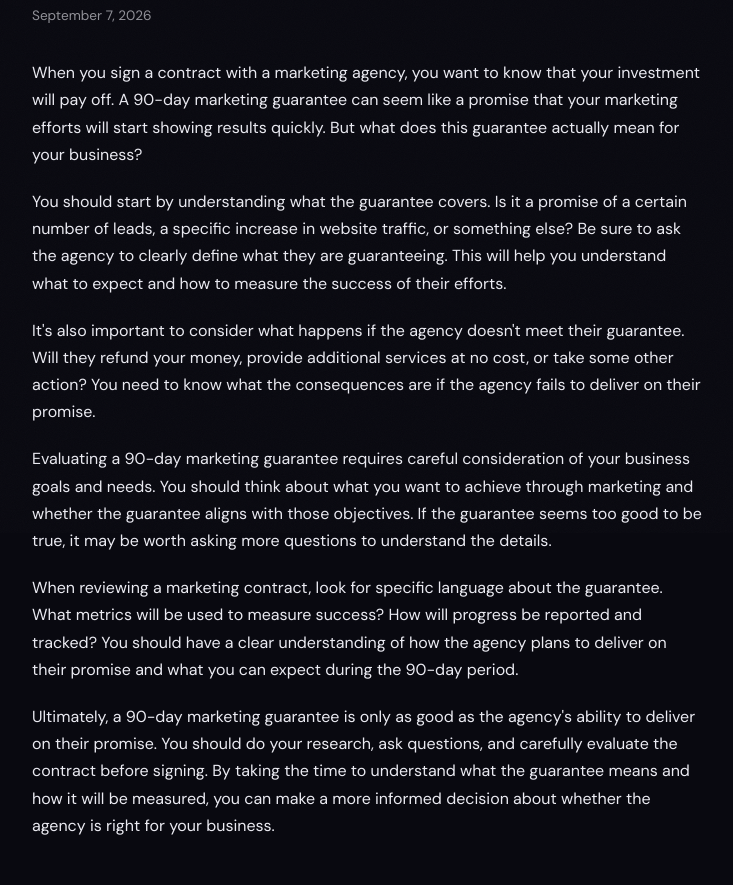
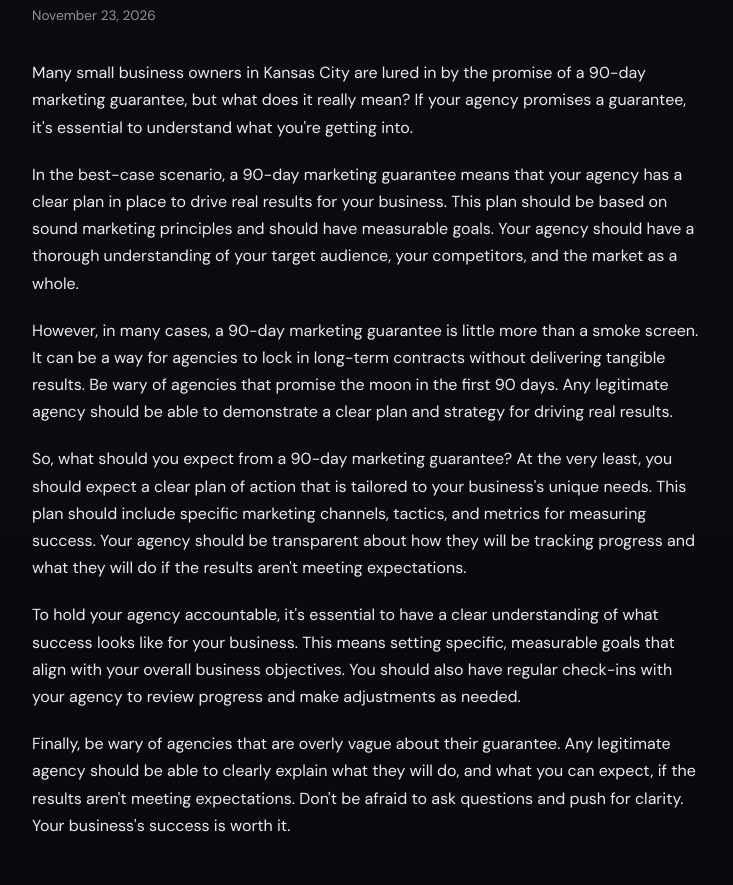
Before and after one commit to Jamitheone/staley-social-website, a plain HTML site: page blog/what-a-90-day-marketing-guarantee-actually-means.html in a window 1280 px wide. Shown: the part 267-1152 px from the top of the page, without its empty margins (272-1005 px from the left). Drawn offline with nearby package versions, Linux system fonts and the light colour scheme.

Commit message:
seo_blog_writer: weekly post

```diff
--- a/blog/what-a-90-day-marketing-guarantee-actually-means.html
+++ b/blog/what-a-90-day-marketing-guarantee-actually-means.html
@@ -3,24 +3,24 @@
 <head>
   <meta charset="UTF-8">
   <meta name="viewport" content="width=device-width, initial-scale=1.0">
-  <meta name="description" content="Learn what a 90-day marketing guarantee means for your business and how to evaluate its value">
-  <title>What a 90-day marketing guarantee actually means</title>
+  <meta name="description" content="Learn what a 90-day marketing guarantee really means for your small business, and how to hold your marketing agency accountable.">
+  <title>What a 90-day marketing guarantee actually means | The Staley Social</title>
   <link rel="icon" href="/favicon.ico" sizes="32x32">
   <link rel="apple-touch-icon" href="/apple-touch-icon.png">
   <link rel="canonical" href="https://thestaleysocial.com/blog/what-a-90-day-marketing-guarantee-actually-means.html">
   <meta property="og:type" content="article">
   <meta property="og:title" content="What a 90-day marketing guarantee actually means">
-  <meta property="og:description" content="Learn what a 90-day marketing guarantee means for your business and how to evaluate its value">
+  <meta property="og:description" content="Learn what a 90-day marketing guarantee really means for your small business, and how to hold your marketing agency accountable.">
   <meta property="og:url" content="https://thestaleysocial.com/blog/what-a-90-day-marketing-guarantee-actually-means.html">
   <meta property="og:site_name" content="The Staley Social">
-  <meta property="article:published_time" content="2026-09-07">
+  <meta property="article:published_time" content="2026-11-23">
   <meta property="og:image" content="https://thestaleysocial.com/assets/og-image.png">
   <meta property="og:image:width" content="1200">
   <meta property="og:image:height" content="630">
   <meta name="twitter:card" content="summary_large_image">
   <meta name="twitter:site" content="@thestaleysocial">
   <meta name="twitter:image" content="https://thestaleysocial.com/assets/og-image.png">
-  <script type="application/ld+json">{"@context":"https://schema.org","@type":"BlogPosting","headline":"What a 90-day marketing guarantee actually means","description":"Learn what a 90-day marketing guarantee means for your business and how to evaluate its value","image":"https://thestaleysocial.com/assets/og-image.png","datePublished":"2026-09-07","dateModified":"2026-09-07","url":"https://thestaleysocial.com/blog/what-a-90-day-marketing-guarantee-actually-means.html","mainEntityOfPage":"https://thestaleysocial.com/blog/what-a-90-day-marketing-guarantee-actually-means.html","author":{"@type":"Person","name":"Jameson Staley","url":"https://thestaleysocial.com/about.html"},"publisher":{"@type":"Organization","name":"The Staley Social","url":"https://thestaleysocial.com/","logo":{"@type":"ImageObject","url":"https://thestaleysocial.com/assets/logos/logo-full.webp"}}}</script>
+  <script type="application/ld+json">{"@context":"https://schema.org","@type":"BlogPosting","headline":"What a 90-day marketing guarantee actually means","description":"Learn what a 90-day marketing guarantee really means for your small business, and how to hold your marketing agency accountable.","image":"https://thestaleysocial.com/assets/og-image.png","datePublished":"2026-11-23","dateModified":"2026-11-23","url":"https://thestaleysocial.com/blog/what-a-90-day-marketing-guarantee-actually-means.html","mainEntityOfPage":"https://thestaleysocial.com/blog/what-a-90-day-marketing-guarantee-actually-means.html","author":{"@type":"Person","name":"Jameson Staley","url":"https://thestaleysocial.com/about.html"},"publisher":{"@type":"Organization","name":"The Staley Social","url":"https://thestaleysocial.com/","logo":{"@type":"ImageObject","url":"https://thestaleysocial.com/assets/logos/logo-full.webp"}}}</script>
   <script type="application/ld+json">{"@context":"https://schema.org","@type":"BreadcrumbList","itemListElement":[{"@type":"ListItem","position":1,"name":"Home","item":"https://thestaleysocial.com/"},{"@type":"ListItem","position":2,"name":"Blog","item":"https://thestaleysocial.com/blog/"},{"@type":"ListItem","position":3,"name":"What a 90-day marketing guarantee actually means"}]}</script>
   <link href="https://fonts.googleapis.com/css2?family=Bricolage+Grotesque:opsz,wght@12..96,400;12..96,700;12..96,800&family=DM+Sans:opsz,wght@9..40,300;9..40,400;9..40,500&family=Inter+Tight:wght@400;500;600&display=swap" rel="stylesheet">
   <link rel="stylesheet" href="/css/style.css?v=13">
@@ -89,13 +89,13 @@
     </nav>
     <article>
       <h1>What a 90-day marketing guarantee actually means</h1>
-      <time datetime="2026-09-07">September 7, 2026</time>
-            <p>When you sign a contract with a marketing agency, you want to know that your investment will pay off. A 90-day marketing guarantee can seem like a promise that your marketing efforts will start showing results quickly. But what does this guarantee actually mean for your business?</p>
-      <p>You should start by understanding what the guarantee covers. Is it a promise of a certain number of leads, a specific increase in website traffic, or something else? Be sure to ask the agency to clearly define what they are guaranteeing. This will help you understand what to expect and how to measure the success of their efforts.</p>
-      <p>It's also important to consider what happens if the agency doesn't meet their guarantee. Will they refund your money, provide additional services at no cost, or take some other action? You need to know what the consequences are if the agency fails to deliver on their promise.</p>
-      <p>Evaluating a 90-day marketing guarantee requires careful consideration of your business goals and needs. You should think about what you want to achieve through marketing and whether the guarantee aligns with those objectives. If the guarantee seems too good to be true, it may be worth asking more questions to understand the details.</p>
-      <p>When reviewing a marketing contract, look for specific language about the guarantee. What metrics will be used to measure success? How will progress be reported and tracked? You should have a clear understanding of how the agency plans to deliver on their promise and what you can expect during the 90-day period.</p>
-      <p>Ultimately, a 90-day marketing guarantee is only as good as the agency's ability to deliver on their promise. You should do your research, ask questions, and carefully evaluate the contract before signing. By taking the time to understand what the guarantee means and how it will be measured, you can make a more informed decision about whether the agency is right for your business.</p>
+      <time datetime="2026-11-23">November 23, 2026</time>
+            <p>Many small business owners in Kansas City are lured in by the promise of a 90-day marketing guarantee, but what does it really mean? If your agency promises a guarantee, it's essential to understand what you're getting into.</p>
+      <p>In the best-case scenario, a 90-day marketing guarantee means that your agency has a clear plan in place to drive real results for your business. This plan should be based on sound marketing principles and should have measurable goals. Your agency should have a thorough understanding of your target audience, your competitors, and the market as a whole.</p>
+      <p>However, in many cases, a 90-day marketing guarantee is little more than a smoke screen. It can be a way for agencies to lock in long-term contracts without delivering tangible results. Be wary of agencies that promise the moon in the first 90 days. Any legitimate agency should be able to demonstrate a clear plan and strategy for driving real results.</p>
+      <p>So, what should you expect from a 90-day marketing guarantee? At the very least, you should expect a clear plan of action that is tailored to your business's unique needs. This plan should include specific marketing channels, tactics, and metrics for measuring success. Your agency should be transparent about how they will be tracking progress and what they will do if the results aren't meeting expectations.</p>
+      <p>To hold your agency accountable, it's essential to have a clear understanding of what success looks like for your business. This means setting specific, measurable goals that align with your overall business objectives. You should also have regular check-ins with your agency to review progress and make adjustments as needed.</p>
+      <p>Finally, be wary of agencies that are overly vague about their guarantee. Any legitimate agency should be able to clearly explain what they will do, and what you can expect, if the results aren't meeting expectations. Don't be afraid to ask questions and push for clarity. Your business's success is worth it.</p>
     </article>
 
     <!-- Posts used to dead-end here with nav links only. These are the in-body
@@ -104,8 +104,8 @@
       <h2>Keep reading</h2>
       <ul>
         <li><a href="/blog/signs-your-marketing-agency-isn-t-tracking-conversions-correctly.html">Signs your marketing agency isn't tracking conversions correctly</a></li>
-        <li><a href="/blog/how-to-tell-if-your-website-is-losing-you-customers.html">How to tell if your website is losing you customers</a></li>
         <li><a href="/blog/why-speed-to-lead-matters-more-than-ad-spend.html">Why speed-to-lead matters more than ad spend</a></li>
+        <li><a href="/blog/google-business-profile-mistakes-that-cost-local-kc-businesses-leads.html">Google Business Profile mistakes that cost local KC businesses leads</a></li>
       </ul>
       <p class="post-cta">
         We are a <a href="/">Kansas City marketing agency</a> that puts results in writing:
--- a/sitemap.xml
+++ b/sitemap.xml
@@ -17,7 +17,7 @@
   <url><loc>https://thestaleysocial.com/work.html</loc><lastmod>2026-07-22</lastmod><priority>0.7</priority></url>
   <url><loc>https://thestaleysocial.com/course.html</loc><lastmod>2026-07-22</lastmod><priority>0.6</priority></url>
   <url><loc>https://thestaleysocial.com/free-course.html</loc><lastmod>2026-11-04</lastmod><priority>0.7</priority></url>
-  <url><loc>https://thestaleysocial.com/blog/what-a-90-day-marketing-guarantee-actually-means.html</loc><lastmod>2026-07-22</lastmod><priority>0.5</priority></url>
+  <url><loc>https://thestaleysocial.com/blog/what-a-90-day-marketing-guarantee-actually-means.html</loc><lastmod>2026-11-23</lastmod><priority>0.5</priority></url>
   <url>
     <loc>https://thestaleysocial.com/blog/google-business-profile-mistakes-that-cost-local-kc-businesses-leads.html</loc>
     <lastmod>2026-07-27</lastmod>
```
Also changed, not shown: blog/index.html (+1 -1 lines).
